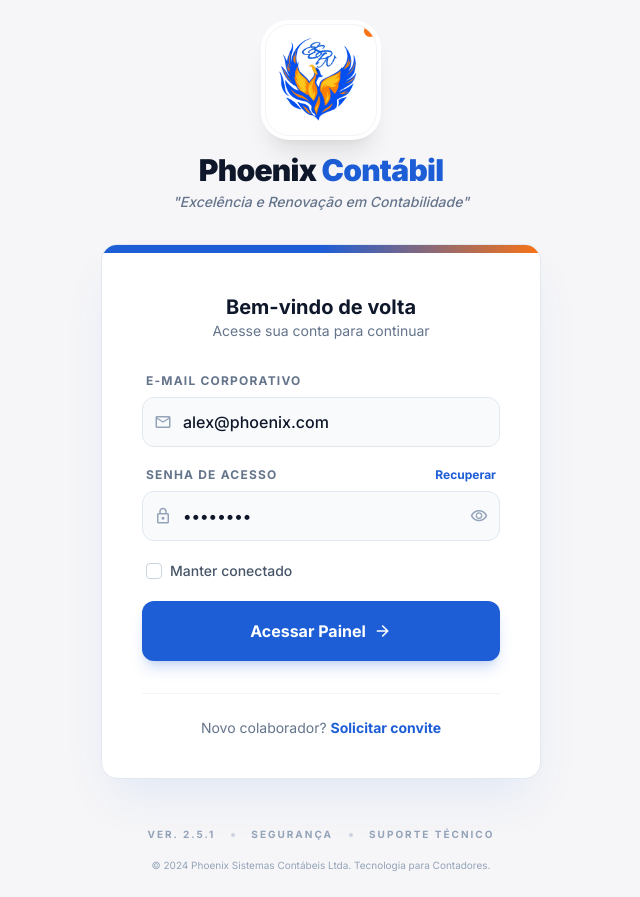
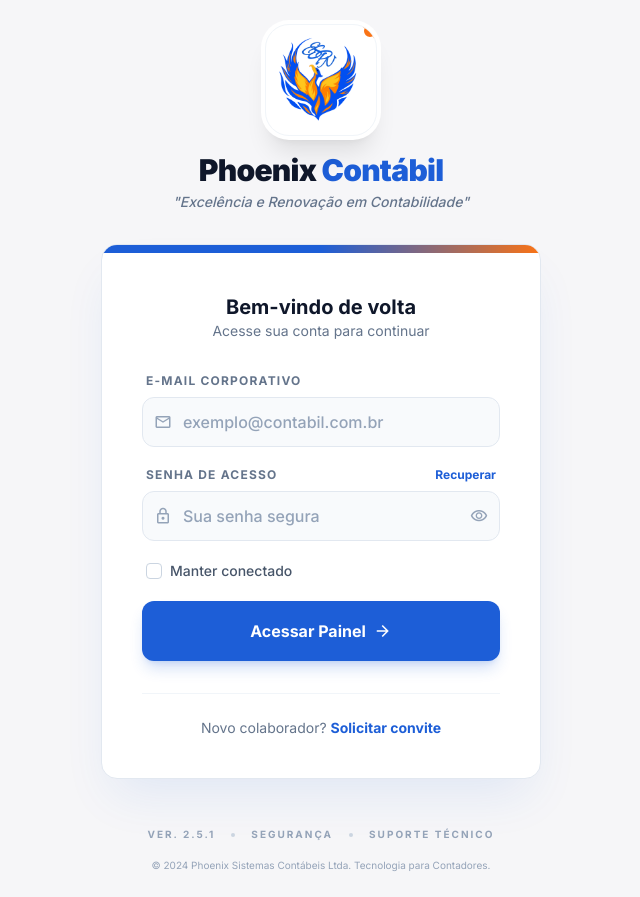
Before and after one commit to antrax999br-boop/FenixContabil, a React (Vite) app: page / in a window 1280 px wide. Shown: the whole page, without its empty margins (319-959 px from the left). Built offline with nearby package versions, Linux system fonts and the light colour scheme; no server answers.

Commit message:
fix: remove default login credentials

```diff
--- a/pages/Login.tsx
+++ b/pages/Login.tsx
@@ -6,8 +6,8 @@ interface LoginProps {
 }
 
 const Login: React.FC<LoginProps> = ({ onLogin }) => {
-  const [email, setEmail] = useState('alex@phoenix.com');
-  const [password, setPassword] = useState('password');
+  const [email, setEmail] = useState('');
+  const [password, setPassword] = useState('');
 
   const phoenixLogo = "/phoenix-logo.png";
 
```
